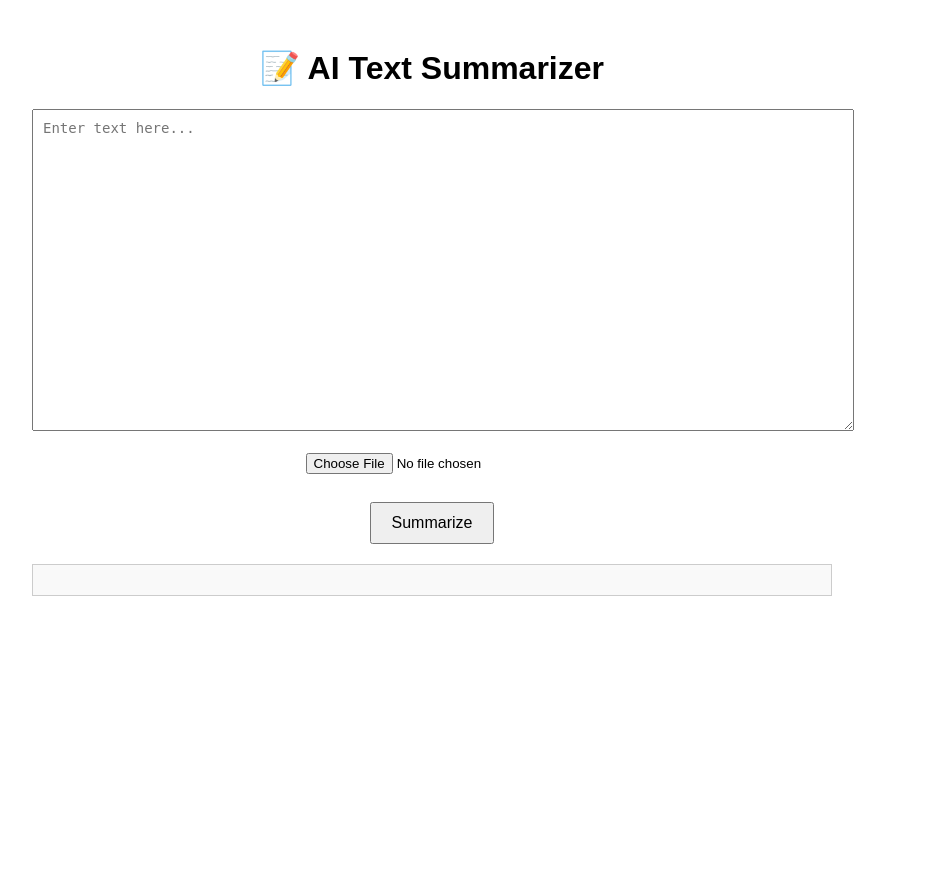
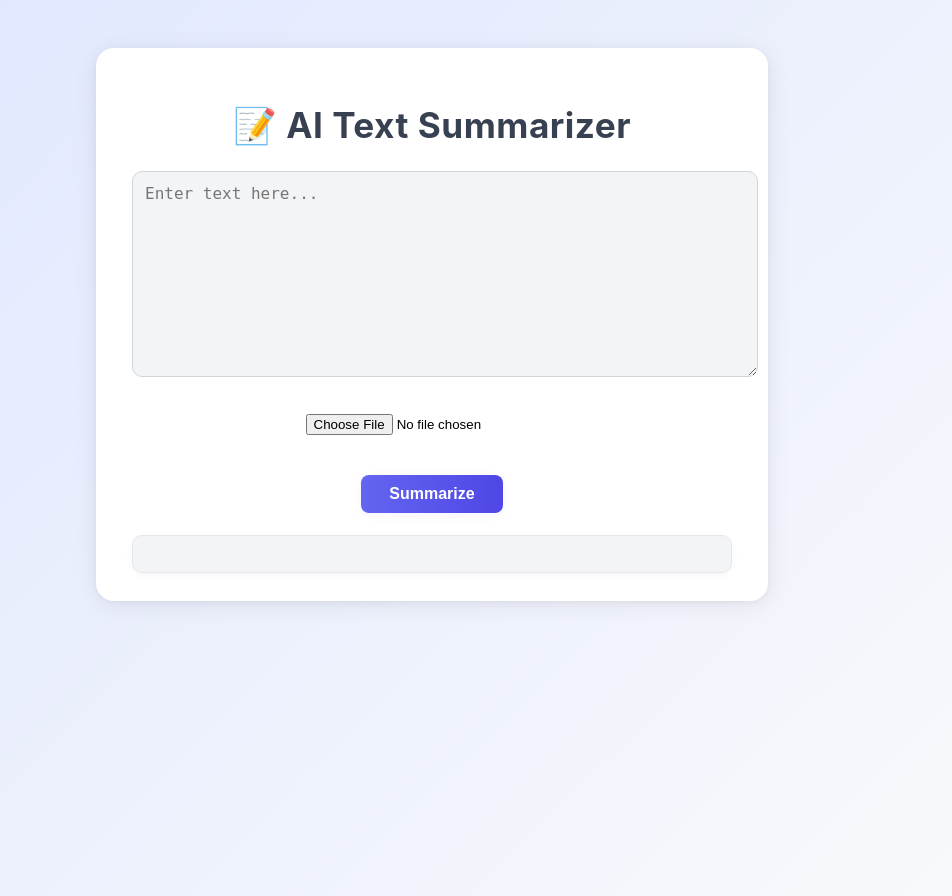
Before and after one commit to rt75272/Summary, a Flask app: page / in a window 1280 px wide. Shown: the whole page, without its empty margins (208-1160 px from the left). Before the commit the page ends 596 px from the top, so only its background shows below. Run offline with Flask 3, Linux system fonts and the light colour scheme.

Commit message:
Modern look

```diff
--- a/static/style.css
+++ b/static/style.css
@@ -1,45 +1,99 @@
+
 body {
+    background: linear-gradient(135deg, #e0e7ff 0%, #f9fafb 100%);
+    min-height: 100vh;
+    font-family: 'Inter', Arial, sans-serif;
     display: flex;
     justify-content: center;
     align-items: flex-start;
-    min-height: 100vh;
-    font-family: Arial, sans-serif;
-    padding: 20px;
+    padding: 40px 0;
 }
+
 .container {
+    background: #fff;
+    box-shadow: 0 4px 24px rgba(0,0,0,0.08), 0 1.5px 6px rgba(0,0,0,0.04);
+    border-radius: 18px;
+    padding: 32px 36px 28px 36px;
+    max-width: 600px;
+    width: 100%;
+    margin: 0 auto;
     text-align: center;
-    max-width: 800px;
-    width: 100%;
 }
+
+h1 {
+    font-size: 2.2rem;
+    font-weight: 700;
+    color: #374151;
+    margin-bottom: 24px;
+    letter-spacing: 0.5px;
+}
+
+form {
+    margin-bottom: 18px;
+}
+
 textarea {
     width: 100%;
-    height: 300px;
+    height: 180px;
     resize: vertical;
-    padding: 10px;
-    font-size: 14px;
+    padding: 12px;
+    font-size: 1rem;
+    border-radius: 10px;
+    border: 1px solid #d1d5db;
+    background: #f3f4f6;
+    margin-bottom: 12px;
+    transition: border 0.2s;
 }
+textarea:focus {
+    border: 1.5px solid #6366f1;
+    outline: none;
+}
+
+input[type="file"] {
+    margin-bottom: 12px;
+}
+
 input[type="submit"], button {
-    margin-top: 10px;
-    padding: 10px 20px;
-    font-size: 16px;
+    background: linear-gradient(90deg, #6366f1 0%, #4f46e5 100%);
+    color: #fff;
+    border: none;
+    border-radius: 8px;
+    padding: 10px 28px;
+    font-size: 1rem;
+    font-weight: 600;
+    cursor: pointer;
+    margin-top: 8px;
+    margin-bottom: 4px;
+    box-shadow: 0 2px 8px rgba(99,102,241,0.08);
+    transition: background 0.2s, box-shadow 0.2s;
 }
+input[type="submit"]:hover, button:hover {
+    background: linear-gradient(90deg, #4f46e5 0%, #6366f1 100%);
+    box-shadow: 0 4px 16px rgba(99,102,241,0.12);
+}
+
 #summary-box {
     text-align: left;
-    border: 1px solid #ccc;
-    padding: 15px;
-    max-height: 400px;
+    border-radius: 10px;
+    border: 1px solid #e5e7eb;
+    padding: 18px;
+    max-height: 320px;
     overflow-y: auto;
     white-space: pre-wrap;
-    background-color: #f9f9f9;
-    margin-top: 20px;
+    background-color: #f3f4f6;
+    margin-top: 18px;
+    font-size: 1.05rem;
+    color: #374151;
+    box-shadow: 0 2px 8px rgba(0,0,0,0.04);
 }
+
 .spinner {
     display: none;
-    margin: 20px auto;
-    width: 50px;
-    height: 50px;
-    border: 6px solid #f3f3f3;
-    border-top: 6px solid #4CAF50;
+    margin: 24px auto;
+    width: 48px;
+    height: 48px;
+    border: 6px solid #e5e7eb;
+    border-top: 6px solid #6366f1;
     border-radius: 50%;
     animation: spin 1s linear infinite;
 }
@@ -47,3 +101,19 @@ input[type="submit"], button {
     0% { transform: rotate(0deg); }
     100% { transform: rotate(360deg); }
 }
+
+select {
+    border-radius: 8px;
+    padding: 8px 16px;
+    font-size: 1rem;
+    border: 1px solid #d1d5db;
+    background: #f3f4f6;
+    margin-right: 8px;
+    margin-top: 8px;
+    margin-bottom: 8px;
+    transition: border 0.2s;
+}
+select:focus {
+    border: 1.5px solid #6366f1;
+    outline: none;
+}
```
